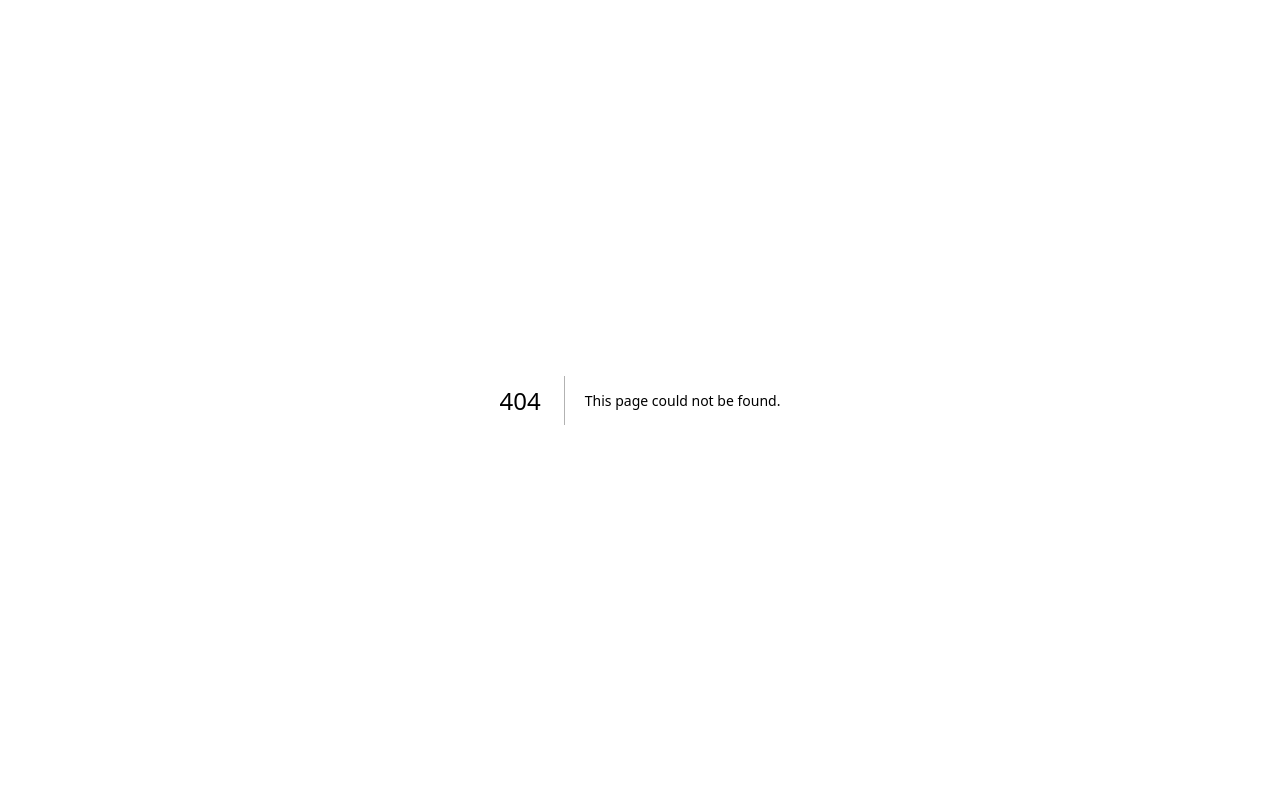
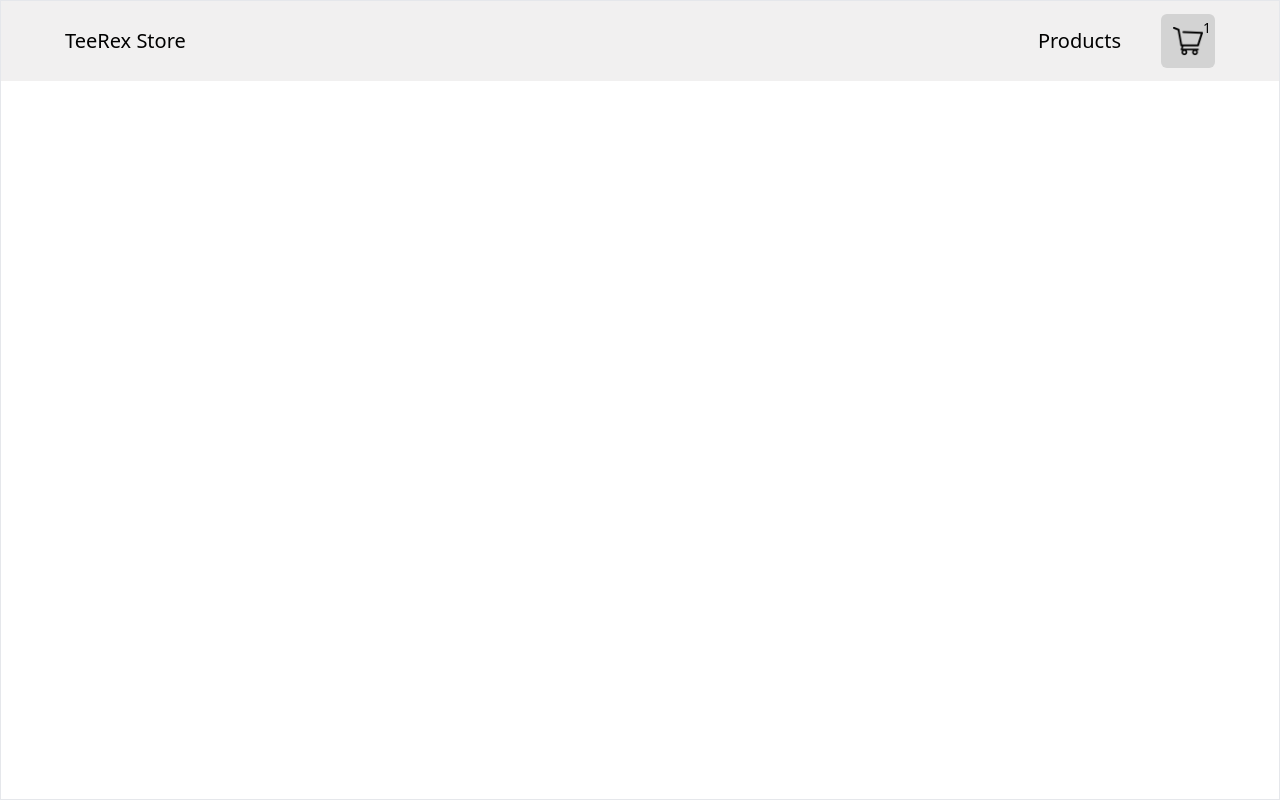
Before and after one commit to SINGH202/TeeRex-Store, a Next.js app: page /cart in a window 1280 px wide. Before the commit this address had no page. Built offline with nearby package versions, Linux system fonts and the light colour scheme.

Commit message:
Added route for cart page.

```diff
--- /dev/null
+++ b/src/pages/cart.tsx
@@ -0,0 +1,10 @@
+import { Navbar } from "@/components/Navbar";
+
+export default function Cart() {
+  return (
+    <main className={`flex min-h-screen flex-col items-center border w-full`}>
+      <Navbar />
+      {/* <ProductCard /> */}
+    </main>
+  );
+}
```
